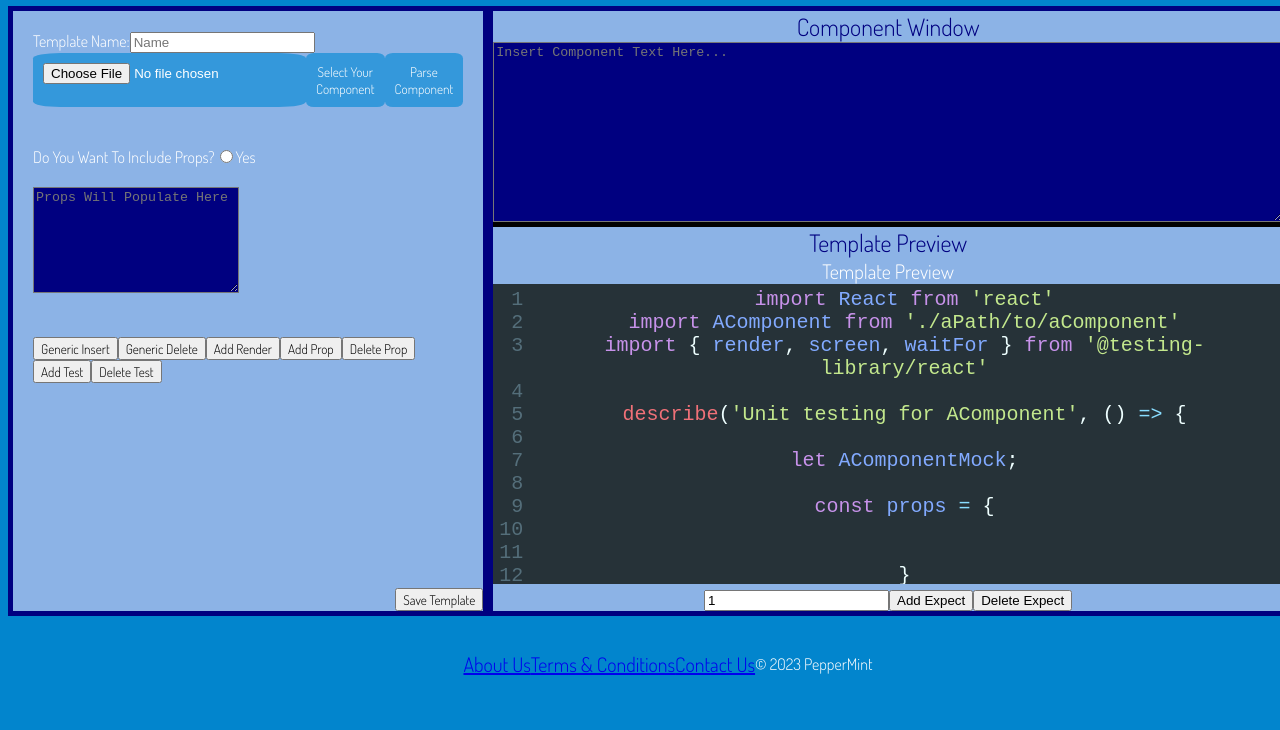
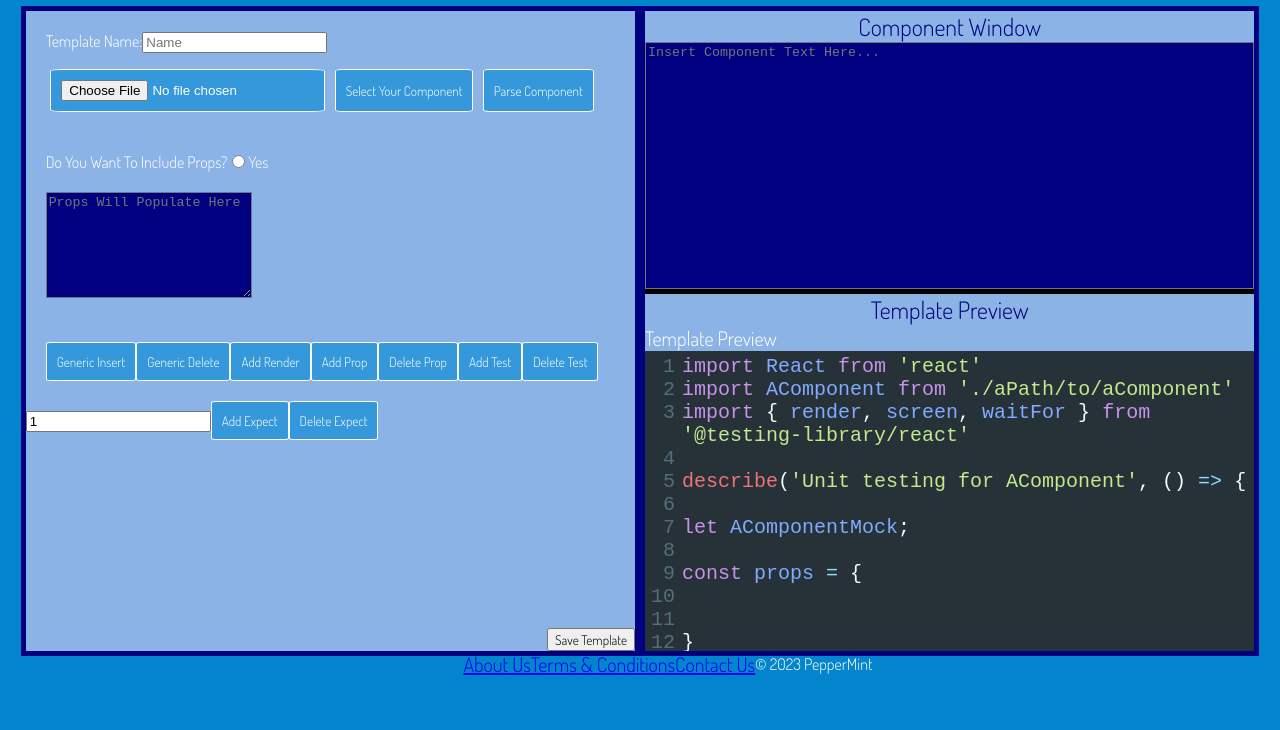
Before and after one commit to oslabs-beta/PepperMint, a React app: page /#/createtemplate in a window 1280 px wide. Shown: the part 86-816 px from the top of the page. Built offline with nearby package versions, Linux system fonts and the light colour scheme; a web font is replaced by a local one.

Commit message:
more changes

```diff
--- a/src/components/CreateTemplate.js
+++ b/src/components/CreateTemplate.js
@@ -168,10 +168,10 @@ const CreateTemplate = (props) => {
                     <form>
 
                         <form id="subsection1">
-                            <label htmlFor="templateName">Template Name:</label>
-                            <input type="text" id="templateName" placeholder="Name" />
-
-
+                            <div className="name-template">
+                                <label htmlFor="templateName">Template Name:</label>
+                                <input type="text" id="templateName" placeholder="Name" />
+                            </div>
                             <div className="dropdown">
                                 <input type="file" class="dropbtn" onChange={readFile} />
                                 <button onClick={toggleDropdown} className="dropbtn">Select Your Component</button>
@@ -196,22 +196,28 @@ const CreateTemplate = (props) => {
                         </form>
 
                         <form id="subsection3">
-                            <button onClick={() => handleInsert()}>Generic Insert</button>
-                            <button onClick={() => handleDelete()}>Generic Delete</button>
-                            <button onClick={() => handleRender()}>Add Render</button>
-                            <button onClick={() => handleProps('sampleProp', 'add')}>Add Prop</button>
-                            <button onClick={() => handleProps('sampleProp', 'delete')}>Delete Prop</button>
-                            <button onClick={() => handleTests('add')}>Add Test</button>
-                            <button onClick={() => handleTests('delete')}>Delete Test</button>
+                            <button className="dropbtn" onClick={() => handleInsert()}>Generic Insert</button>
+                            <button className="dropbtn" onClick={() => handleDelete()}>Generic Delete</button>
+                            <button className="dropbtn" onClick={() => handleRender()}>Add Render</button>
+                            <br></br>
+                            <button className="dropbtn" onClick={() => handleProps('sampleProp', 'add')}>Add Prop</button>
+                            <button className="dropbtn" onClick={() => handleProps('sampleProp', 'delete')}>Delete Prop</button>
+                            <button className="dropbtn" onClick={() => handleTests('add')}>Add Test</button>
+                            <button className="dropbtn" onClick={() => handleTests('delete')}>Delete Test</button>
+                        </form>
+                        <form>
+                            <input type="number" value={selectorVal} onChange={(event) => setSelectorVal(event.target.value)} />
+                            <button type="submit" className="dropbtn" value="Add Expect" onClick={(event) => handleAssertions(event.target.value)} >Add Expect</button>
+                            <button type="submit" className="dropbtn" value="Delete Expect" onClick={(event) => handleAssertions(event.target.value)} >Delete Expect</button>
                         </form>
                     </form>
                     <Link to="/templateHome"><button id="bigSaveTemplateButton">Save Template</button></Link>
                 </div>
 
                 <div id="CreateTemplateColumnTwo">
-                    <div id="componentWindow"> Component Window</div>
+                    <div id="componentWindow" className="component-title"> Component Window</div>
                     <textarea id="componentWindowTextInput" value={file} onChange={handleFileChange} placeholder='Insert Component Text Here...' />
-                    <div id="templatePreviewWindow">Template Preview</div>
+                    <div id="templatePreviewWindow" className="component-title">Template Preview</div>
                     {/* <textarea id="templatePreviewWindowInput" /> */}
                     <div className='code-mirror-wrapper'>
                         <CodeWindow
@@ -228,11 +234,11 @@ const CreateTemplate = (props) => {
                         <button onClick={() => handleTests('add')}>Add Test</button>
                         <button onClick={() => handleTests('delete')}>Delete Test</button> */}
                         <div>
-                            <form>
+                            {/* <form>
                                 <input type="number" value={selectorVal} onChange={(event) => setSelectorVal(event.target.value)} />
                                 <input type="submit" value="Add Expect" onClick={(event) => handleAssertions(event.target.value)} />
                                 <input type="submit" value="Delete Expect" onClick={(event) => handleAssertions(event.target.value)} />
-                            </form>
+                            </form> */}
 
                         </div>
                     </div>
--- a/src/styles.css
+++ b/src/styles.css
@@ -1,4 +1,3 @@
-
 .editor-title {
   display: flex;
   flex-grow: 1;
@@ -34,4 +33,5 @@
   border-bottom-right-radius: .5rem;
   border-bottom-left-radius: .5rem;
   overflow: hidden;
+  font-size: 14px;
 }
--- a/styles.css
+++ b/styles.css
@@ -1,10 +1,10 @@
 @import url('https://fonts.googleapis.com/css2?family=Cabin:ital,wght@0,400;0,500;0,600;0,700;1,400;1,500;1,600;1,700&family=Inknut+Antiqua:wght@300&family=Oswald:wght@200;300;400;500;600;700&family=Righteous&display=swap');
 @import url('https://fonts.googleapis.com/css2?family=Cabin:ital,wght@0,400;0,500;0,600;0,700;1,400;1,500;1,600;1,700&family=Dosis:wght@300&family=Inknut+Antiqua:wght@300&family=Oswald:wght@200;300;400;500;600;700&family=Righteous&display=swap');
 
-#root{
+#root {
     height: 100vh;
-    width: 100vw;
 }
+
 #title {
     font-family: 'Righteous';
     font-size: 48px;
@@ -20,7 +20,8 @@
     flex-direction: column;
 
 }
-.outer-box{
+
+.outer-box {
     display: flex;
     align-items: center;
     justify-content: center;
@@ -54,8 +55,7 @@ body {
     flex-direction: column;
     font-family: 'Dosis';
     color: white;
-    overflow-x: hidden;
-    /* Prevent horizontal scrolling */
+    overflow: hidden;
 }
 
 
@@ -82,6 +82,10 @@ header {
     top: 0;
 }
 
+.name-template {
+    margin-bottom: 3%;
+}
+
 .PageTitles {
     display: flex;
     justify-content: center;
@@ -89,6 +93,7 @@ header {
 
 #CreateTemplateColumns {
     display: flex;
+    margin: 1%
 }
 
 
@@ -99,21 +104,25 @@ header {
     display: flex;
     flex-direction: row;
     height: 100%;
+
 }
 
 #CreateTemplateColumnTwo {
-    flex: 4;
+    flex: 2;
     border: 5px solid navy;
     display: flex;
     flex-direction: column;
+    font-size: 20px;
+}
+
+.component-title {
     text-align: center;
-    font-size: 20px;
 }
 
 #CreateTemplateColumnOne,
 #CreateTemplateColumnTwo {
     width: 100%;
-    height: 600px;
+    height: 80vh;
     background-color: #8cb3e6;
 }
 
@@ -143,6 +152,11 @@ header {
     /* Fixed height for the topmost subsection */
     padding: 20px;
     /* Add padding as needed */
+}
+
+#subsection3 {
+    display: flex;
+    justify-content: space-between;
 }
 
 #subsection2,
@@ -177,7 +191,8 @@ header {
     padding: 10px;
     border: none;
     cursor: pointer;
-    border-radius: 10%;
+    border: 1px solid white;
+    border-radius: 5%;
 }
 
 /* Style for the dropdown container */
@@ -216,14 +231,14 @@ header {
 }
 
 #componentWindow {
-    flex: 1;
+    flex: 2;
     color: navy;
     font-size: x-large;
 }
 
 #templatePreviewWindow {
     border-top: 5px solid black;
-    flex: 2;
+    flex: 1;
     color: navy;
     font-size: x-large;
 }
@@ -232,16 +247,19 @@ button {
     font-family: 'Dosis';
 }
 
-#componentWindowTextInput,
+#componentWindowTextInput {
+    background-color: navy;
+    color: pink;
+    height: 45%;
+    resize: none;
+}
+
 #templatePreviewWindowInput {
     width: 100%;
-    height: 100%;
     box-sizing: border-box;
     direction: ltr;
     text-align: left;
     vertical-align: top;
-    background-color: navy;
-    color: pink;
 }
 
 #bigSaveTemplateButton {
```
